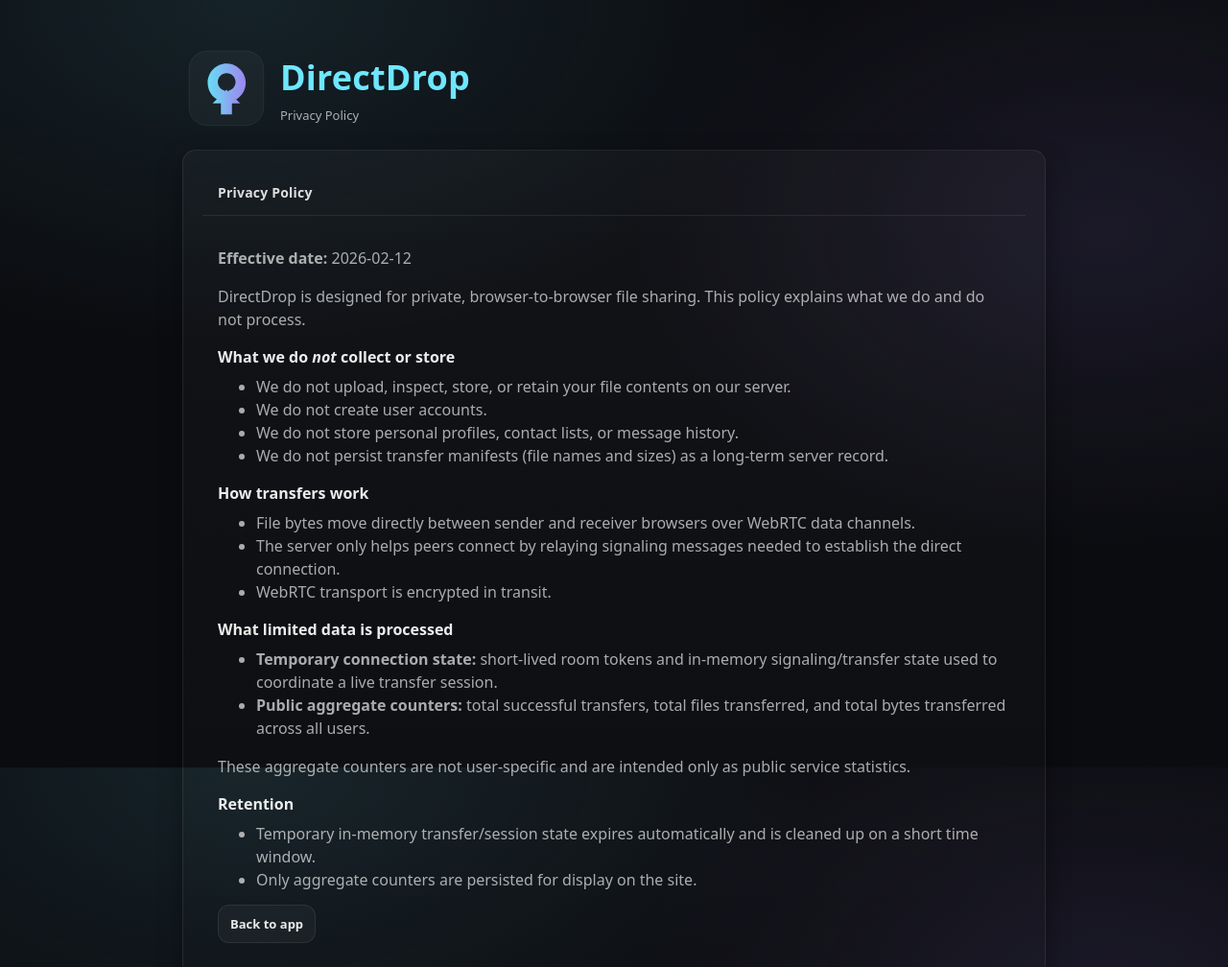
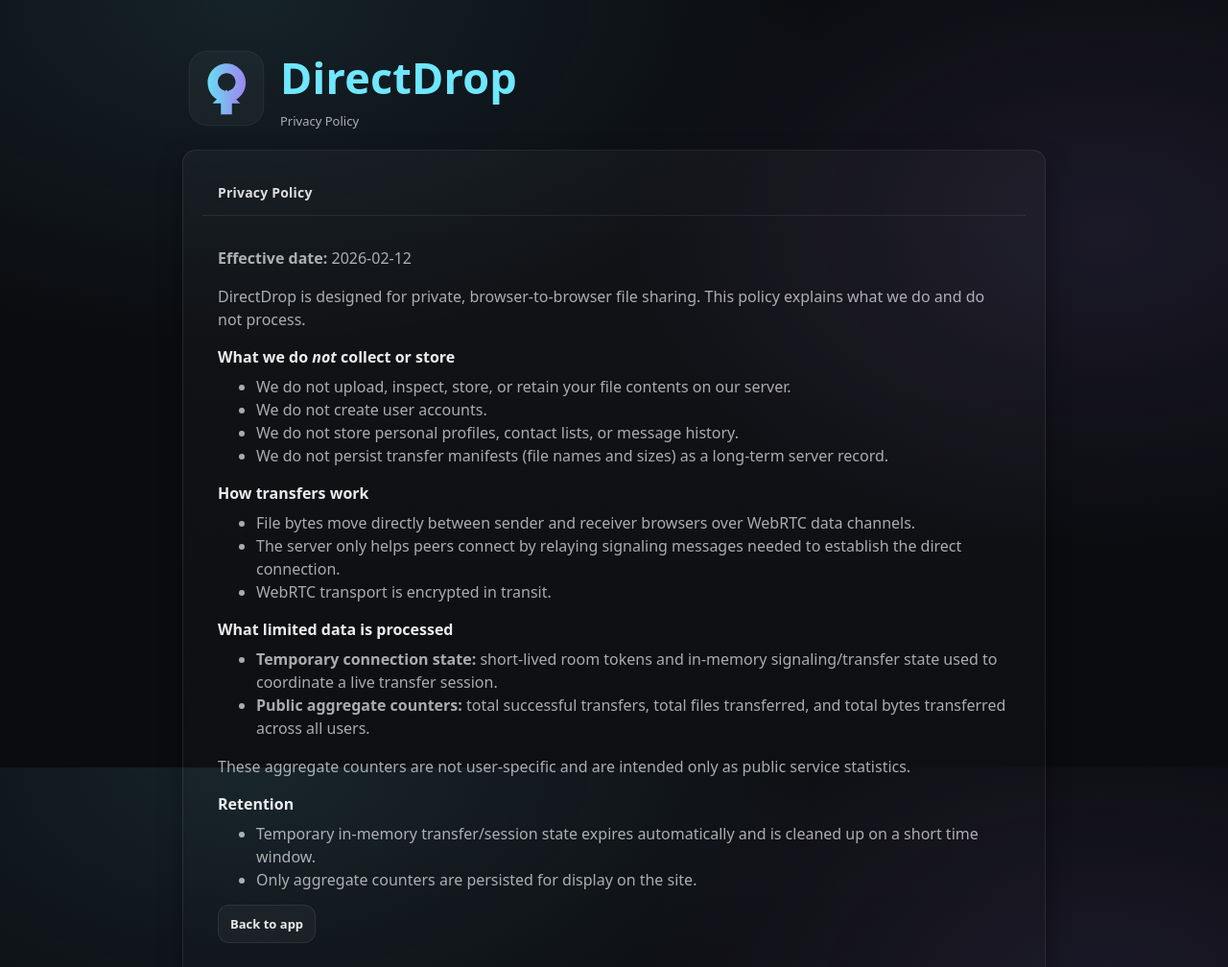
Before and after one commit to derekShaheen/direct-drop-p2p, a website: page public/privacy.html in a window 1280 px wide. Shown: the top 1008 px of the page at 96% size. Drawn offline with Linux system fonts and the light colour scheme.

Commit message:
Reworked style for headers

```diff
--- a/public/app.css
+++ b/public/app.css
@@ -68,9 +68,12 @@ a:hover{ text-decoration:underline; }
 
 .brand h1{
   margin:0;
-  font-size: 36px;
+  font-size: 45px;
   letter-spacing: .2px;
+  display: flex;
+  align-items: center;
 }
+
 .brand p{
   margin:6px 0 0;
   color: var(--muted);
@@ -195,6 +198,7 @@ a:hover{ text-decoration:underline; }
   font-weight: 600;
   font-size: 13px;
 }
+
 .btn:hover{ border-color: rgba(110,231,255,.35); }
 .btn.primary{
   background: linear-gradient(90deg, rgba(110,231,255,.22), rgba(167,139,250,.22));
@@ -205,6 +209,10 @@ a:hover{ text-decoration:underline; }
   border-color: rgba(251,113,133,.25);
 }
 .btn[disabled]{ opacity:.55; cursor:not-allowed; }
+
+.btn-container{
+  padding-left: 10px;
+}
 
 .progress{
   width:100%;
```
